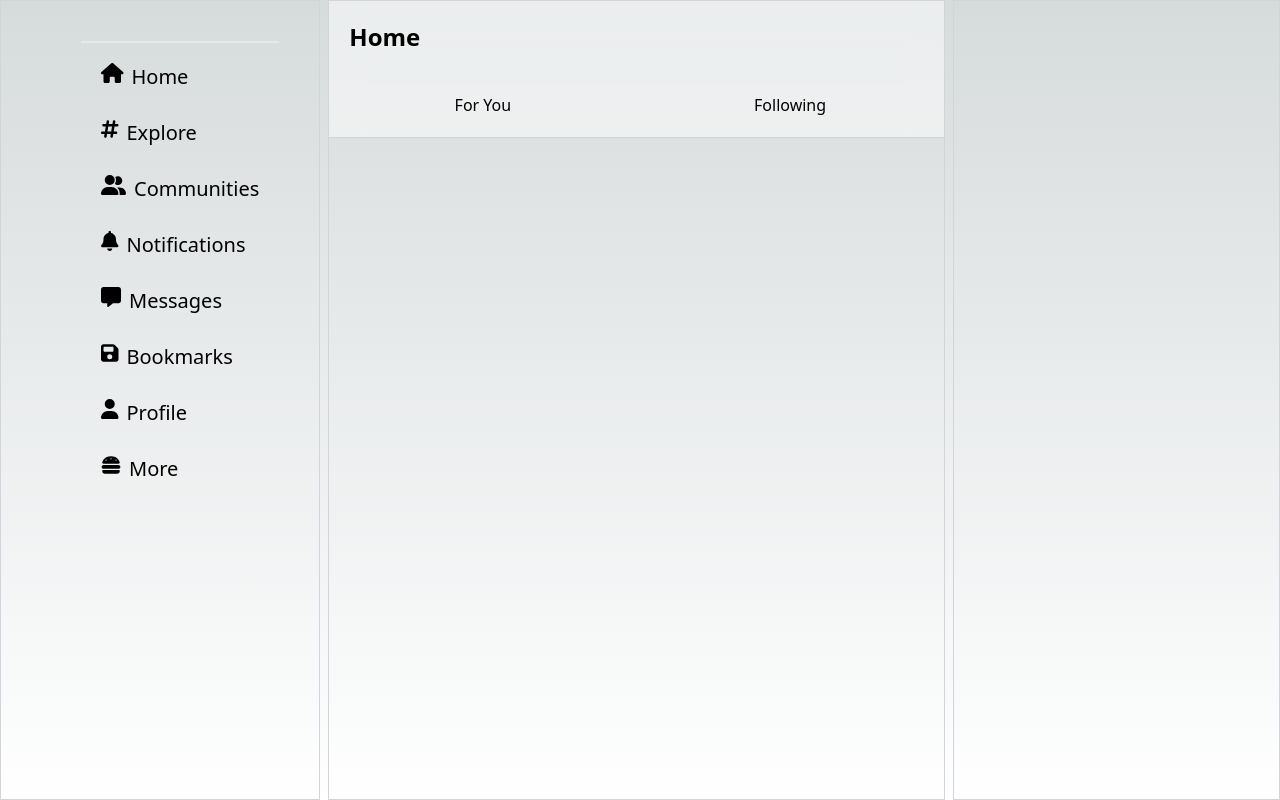
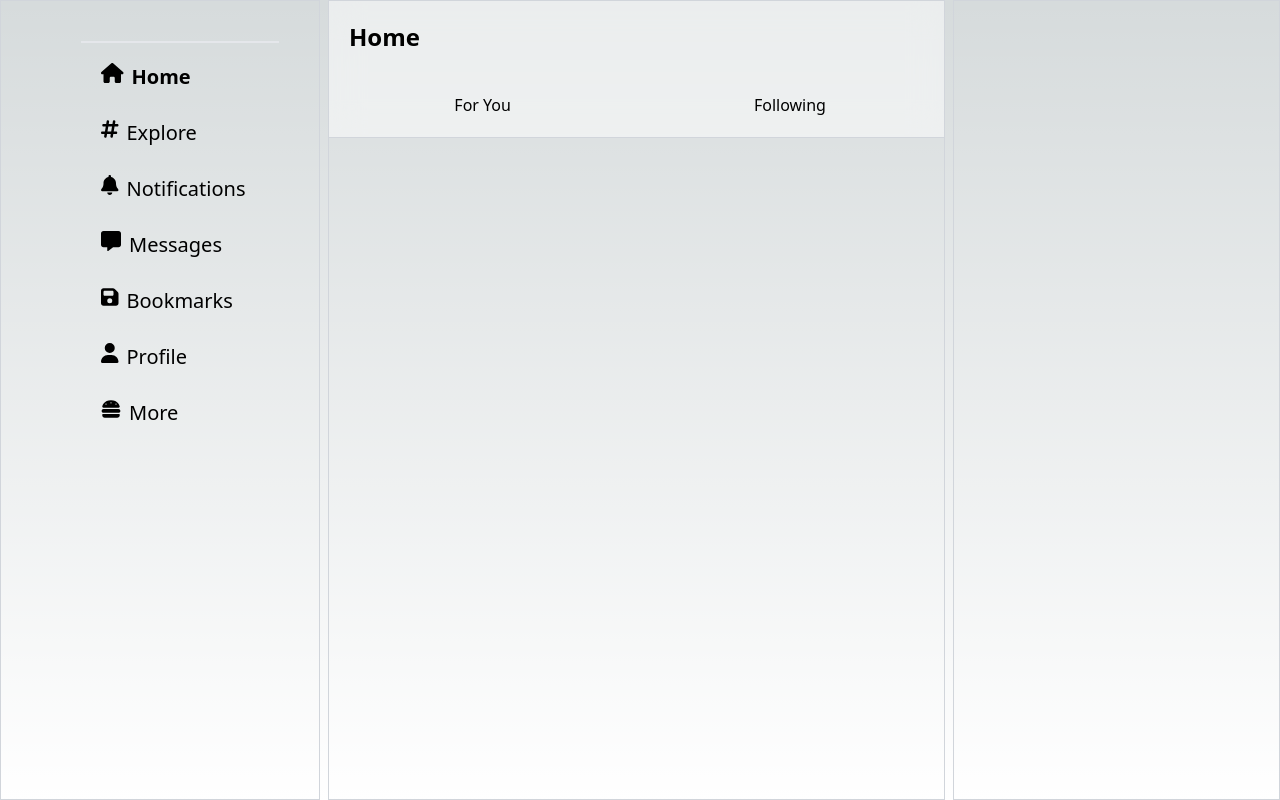
Before and after one commit to techie-sam/twitter-next, a Next.js app: page /home in a window 1280 px wide. Built offline with nearby package versions, Linux system fonts and the light colour scheme.

Commit message:
added href to links on leftsidenav

```diff
--- a/components/LeftSideNav.js
+++ b/components/LeftSideNav.js
@@ -1,30 +1,36 @@
 import PropTypes from 'prop-types';
 import { FontAwesomeIcon } from "@fortawesome/react-fontawesome";
-import { faBell, faHamburger, faHashtag, faHouse, faMessage, faSave, faUser, faUserGroup } from "@fortawesome/free-solid-svg-icons";
+import Link from 'next/link';
+import { useRouter } from 'next/router';
+
 // import twitterLogo from '../../assets/twitter.png';
-const menuItems = [
-    { icon: faHouse, text: "Home" },
-    { icon: faHashtag, text: "Explore" },
-    { icon: faUserGroup, text: "Communities" },
-    { icon: faBell, text: "Notifications" },
-    { icon: faMessage, text: "Messages" },
-    { icon: faSave, text: "Bookmarks" },
-    { icon: faUser, text: "Profile" },
-    { icon: faHamburger, text: "More" },
-  ]
-const LeftSideNav = () => {
+// const menuItems = [
+//     { icon: faHouse, text: "Home" },
+//     { icon: faHashtag, text: "Explore" },
+//     { icon: faUserGroup, text: "Communities" },
+//     { icon: faBell, text: "Notifications" },
+//     { icon: faMessage, text: "Messages" },
+//     { icon: faSave, text: "Bookmarks" },
+//     { icon: faUser, text: "Profile" },
+//     { icon: faHamburger, text: "More" },
+// ]
+const LeftSideNav = ({menuItems}) => {
+    const router = useRouter()
+    console.log(router)
     return (
-        <div className="h-screen lg:w-[10%] xl:w-[30%] border hidden md:block border-gray-300">
+        <div className="h-screen lg:w-[10%] xl:min-w-[25%] border hidden md:block border-gray-300">
             <div className="p-10 pl-20 w-full space-y-3">
                 <div className='border'>
                     {/* <img src={twitterLogo} alt="Twitter Logo" className="w-[30px]" srcSet="" /> */}
                 </div>
                 {
-                    menuItems.map(({ icon, text }) =>
-                        <a key={text} href='#' className="flex xl:justify-start space-x-2 lg:justify-center text-xl px-5 py-2 rounded-3xl hover:bg-gray-200 active:font-extrabold focus:font-extrabold">
+
+                    menuItems.map(({ icon, text, href }) =>
+                        <Link key={text} href={href} className={`flex xl:justify-start space-x-2 lg:justify-center text-xl px-5 py-2 rounded-3xl  ${router.asPath === `/${href}`? "font-bold":""}`}>
+                            {/* {href} */}
                             <FontAwesomeIcon icon={icon} className='align-start' />
                             <span className="hidden xl:block">{text}</span>
-                        </a>
+                        </Link>
                     )
                 }
 
--- a/components/Tweets.js
+++ b/components/Tweets.js
@@ -35,8 +35,8 @@ const Tweets = () => {
     )
 }
 
-Tweets.propTypes = {
-    params: PropTypes.string.isRequired,
-};
+// Tweets.propTypes = {
+//     params: PropTypes.string.isRequired,
+// };
 
 export default Tweets
--- a/pages/[route].js
+++ b/pages/[route].js
@@ -1,19 +1,34 @@
 import LeftSideNav from "@/components/LeftSideNav";
 import RightSideNav from "@/components/RightSideNav";
 import Tweets from "@/components/Tweets";
+import { faBell, faHamburger, faHashtag, faHouse, faMessage, faSave, faUser, faUserGroup } from "@fortawesome/free-solid-svg-icons";
 import Head from "next/head";
 
-// eslint-disable-next-line @next/next/no-typos
-export async function getStaticPaths() {
-    const paths = [
-        { params: { route: "home" } },
-        { params: { route: 'about' } },
-        { params: { route: 'services' } }
-    ];
-    return {
-        paths,
-        fallback: false
-    };
+const menuItems = [
+  { icon: faHouse, text: "Home", href:"home"},
+  { icon: faHashtag, text: "Explore", href:"explore"},
+  { icon: faBell, text: "Notifications", href:"notifications"},
+  { icon: faMessage, text: "Messages", href:"messages"},
+  { icon: faSave, text: "Bookmarks", href:"bookmarks"},
+  { icon: faUser, text: "Profile", href:"profile"},
+  { icon: faHamburger, text: "More", href:"more" },
+]
+
+
+const PageType = ({ params }) => {
+    console.log(params)
+    return (
+        <>
+            <Head>
+
+            </Head>
+            <div className='flex justify-center h-screen space-x-2'>
+                <LeftSideNav menuItems={menuItems} />
+                <Tweets />
+                <RightSideNav />
+            </div>
+        </>
+    );
 }
 
 
@@ -26,25 +41,19 @@ export async function getStaticProps({ params }) {
     }
 }
 
-
-// getStatiPaths()
-const PageType = ({ params }) => {
-    console.log(params)
-    return (
-        <>
-            <Head>
-
-            </Head>
-            <div className='flex justify-center h-screen space-x-2'>
-                <LeftSideNav />
-                <Tweets />
-                <RightSideNav />
-            </div>
-        </>
-    );
+export async function getStaticPaths() {
+    const paths = [
+        { params: { route: "home" } },
+        { params: { route: 'explore' } },
+        { params: { route: 'notifications' } },
+        { params: { route: 'messages' } },
+        { params: { route: 'bookmarks' } },
+        { params: { route: 'profile' } },
+        { params: { route: 'more' } }
+    ];
+    return {
+        paths,
+        fallback: false
+    };
 }
-// export const getStaticProps = (contex) => {
-//     // console.log(contex)
-// }
-// getStaticProps()
 export default PageType;
--- a/pages/index.js
+++ b/pages/index.js
@@ -2,26 +2,45 @@
 import LeftSideNav from '@/components/LeftSideNav'
 import RightSideNav from '@/components/RightSideNav'
 import Tweets from '@/components/Tweets'
-import { Inter } from 'next/font/google'
+// import { Inter } from 'next/font/google'
 import { faGear, faHashtag } from "@fortawesome/free-solid-svg-icons";
+import { useRouter } from 'next/router';
+// import { faBell, faHamburger, faHashtag, faHouse, faMessage, faSave, faUser, faUserGroup } from "@fortawesome/free-solid-svg-icons";
 
-const inter = Inter({ subsets: ['latin'] })
+// const inter = Inter({ subsets: ['latin'] })
 
-const RIGHT_SIDENAV_CONTENT = [
+const menuItems = [
+  { icon: faHashtag, text: "Explore" },
+  { icon: faGear, text: "Home" },
+]
+
+const rightBarContents = [
   { link: "#", text: "Sign in as" },
   { link: "#", text: "Sign Up With Apple" },
   { link: "#", text: "Create Account" },
 ]
+// const menuItems = [
+//   { icon: faHouse, text: "Home" },
+//   { icon: faHashtag, text: "Explore" },
+//   { icon: faUserGroup, text: "Communities" },
+//   { icon: faBell, text: "Notifications" },
+//   { icon: faMessage, text: "Messages" },
+//   { icon: faSave, text: "Bookmarks" },
+//   { icon: faUser, text: "Profile" },
+//   { icon: faHamburger, text: "More" },
+// ]
+
 
 
 
 export default function Home() {
+  // const router  = useRouter()
   return (
     <main className="">
       <div className='flex justify-center h-screen space-x-2'>
-        <LeftSideNav LEFT_SIDENAV_CONTENT={LEFT_SIDENAV_CONTENT} route="landingPage" />
+        <LeftSideNav menuItems={menuItems} />
         <Tweets route="landingPage" />
-        <RightSideNav RIGHT_SIDENAV_CONTENT={RIGHT_SIDENAV_CONTENT} route="landingPage" />
+        <RightSideNav content={rightBarContents} />
       </div>
     </main>
   )
```
Also changed, not shown: components/RightSideNav.js (+5 -5 lines).
